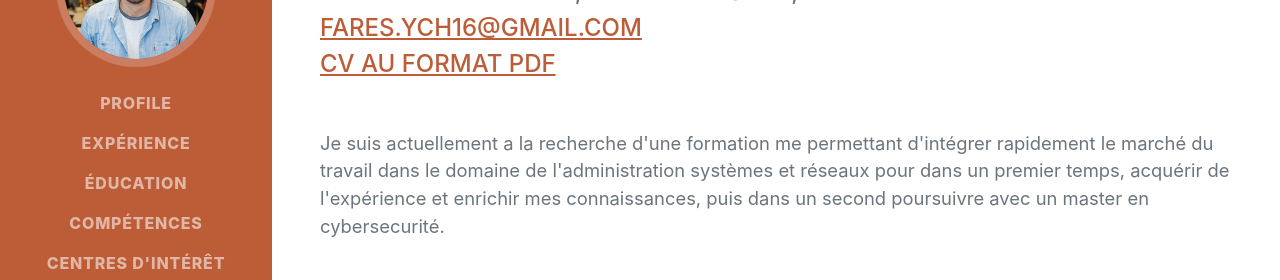
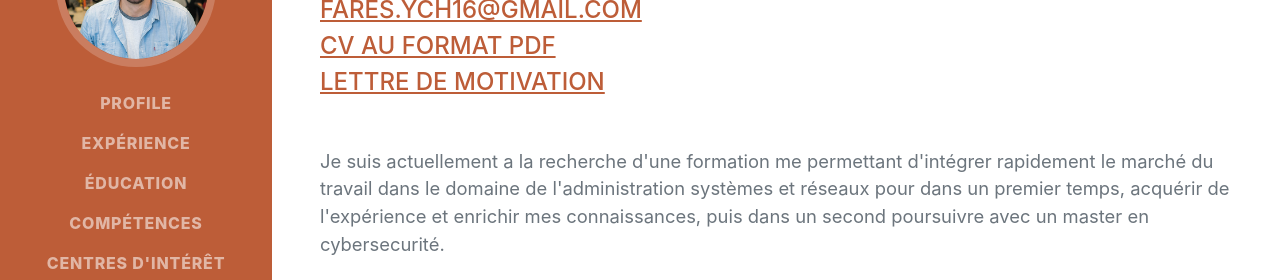
Before and after one commit to rocco100/rocco100.github.io, a plain HTML site: page index.html in a window 1280 px wide. Shown: the part 289-569 px from the top of the page. Drawn offline with nearby package versions, Linux system fonts and the light colour scheme; files that its build step writes are made by us from their sources; files whose address does not match are found by name; a web font is replaced by a local one.

Commit message:
Update index.html

```diff
--- a/index.html
+++ b/index.html
@@ -46,7 +46,8 @@
                     <div class="subheading mb-5">
                         73 Rue Guntenberg, 91120 Palaiseau, France · 06 22 23 94 49 · <br>
                         <a href="mailto:fares.ych16@gmail.com">fares.ych16@gmail.com</a><br>
-			<a href="./files/CV_Fares_Yaiche.pdf">CV au format PDF</a>
+			<a href="./files/CV_Fares_Yaiche.pdf">CV au format PDF</a> <br>
+			<a href="./files/Lettre_de_motivation.docx">Lettre de motivation</a>
                     </div>
                     <p class="lead mb-5">Je suis actuellement a la recherche d'une
                     formation me permettant d'intégrer rapidement
@@ -142,7 +143,7 @@
                         </li>
                     <li>
                             <span class="fa-li"><i class="fas fa-check"></i></span>
-                            Programmation procédurale : C#
+                            Programmation événementielle : C#
                         </li>
                     <li>
                             <span class="fa-li"><i class="fas fa-check"></i></span>
```
